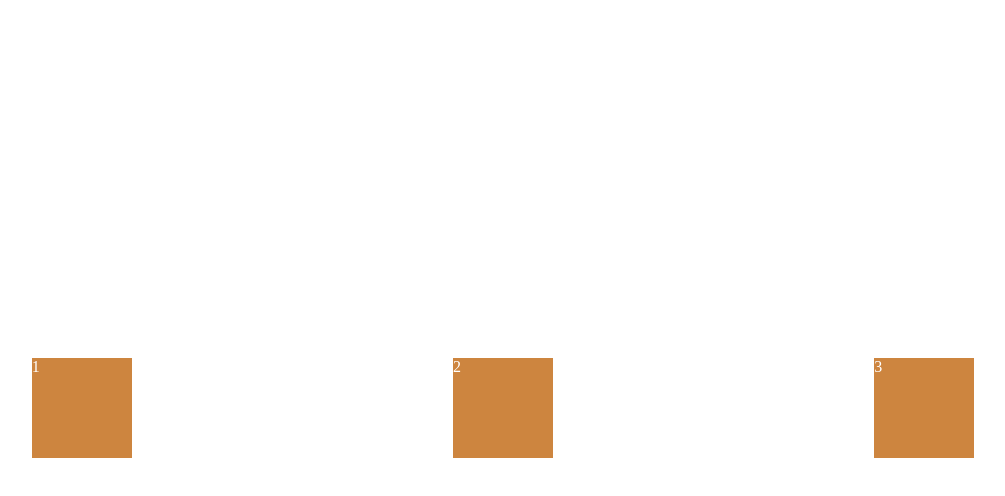
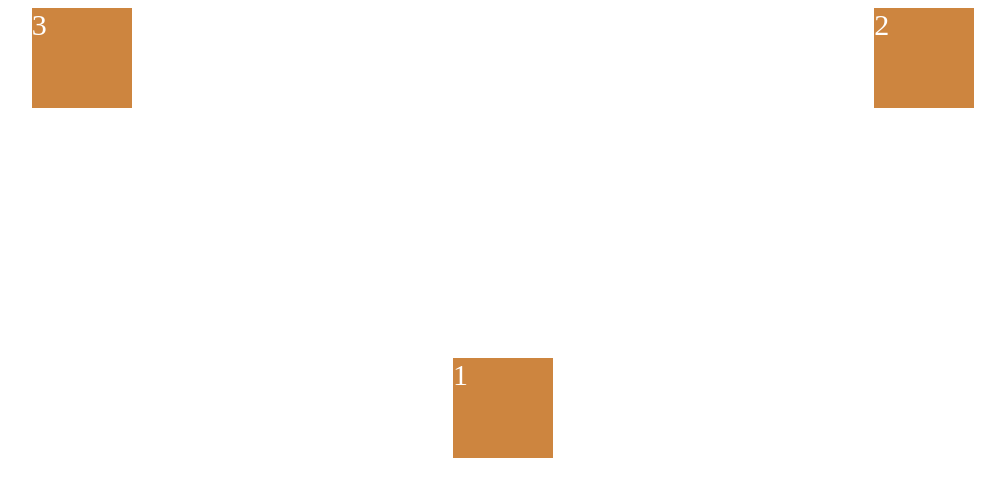
Before and after one commit to 21people/scss_master_class, a plain HTML site: page index.html in a window 1280 px wide. Shown: the whole page, without its empty margins (137-1142 px from the left). Drawn offline with Linux system fonts and the light colour scheme.

Commit message:
Add align_self and order

```diff
--- a/index.html
+++ b/index.html
@@ -9,10 +9,10 @@
   </head>
 
   <body>
-    <div class="wrapper">
-      <div class="box">1</div>
-      <div class="box">2</div>
-      <div class="box">3</div>
+    <div class="father">
+      <div class="child">1</div>
+      <div class="child">2</div>
+      <div class="child">3</div>
     </div>
   </body>
 </html>
--- a/style.css
+++ b/style.css
@@ -1,15 +1,23 @@
-.wrapper {
+.father {
   display: flex;
   /* Main Axis*/
   justify-content: space-around;
-  /* Cross Axis*/
-  align-items: center;
   height: 100vh;
 }
 
-.box {
+.child {
   width: 100px;
   height: 100px;
   background-color: peru;
   color: white;
+  font-size: 30px;
 }
+
+.child:nth-child(2) {
+  order: 3;
+}
+
+.child:nth-child(1) {
+  order: 2;
+  align-self: center;
+}
```
